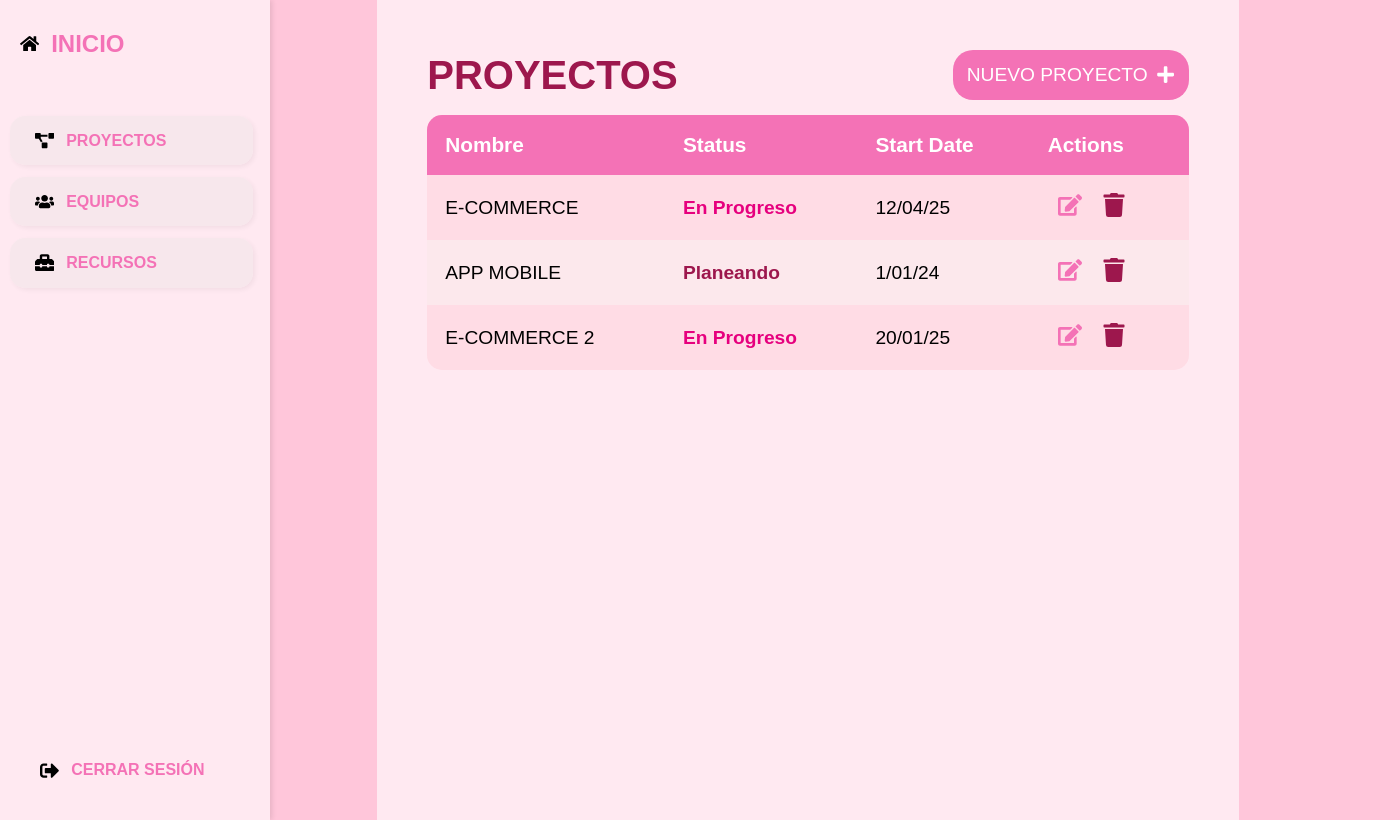
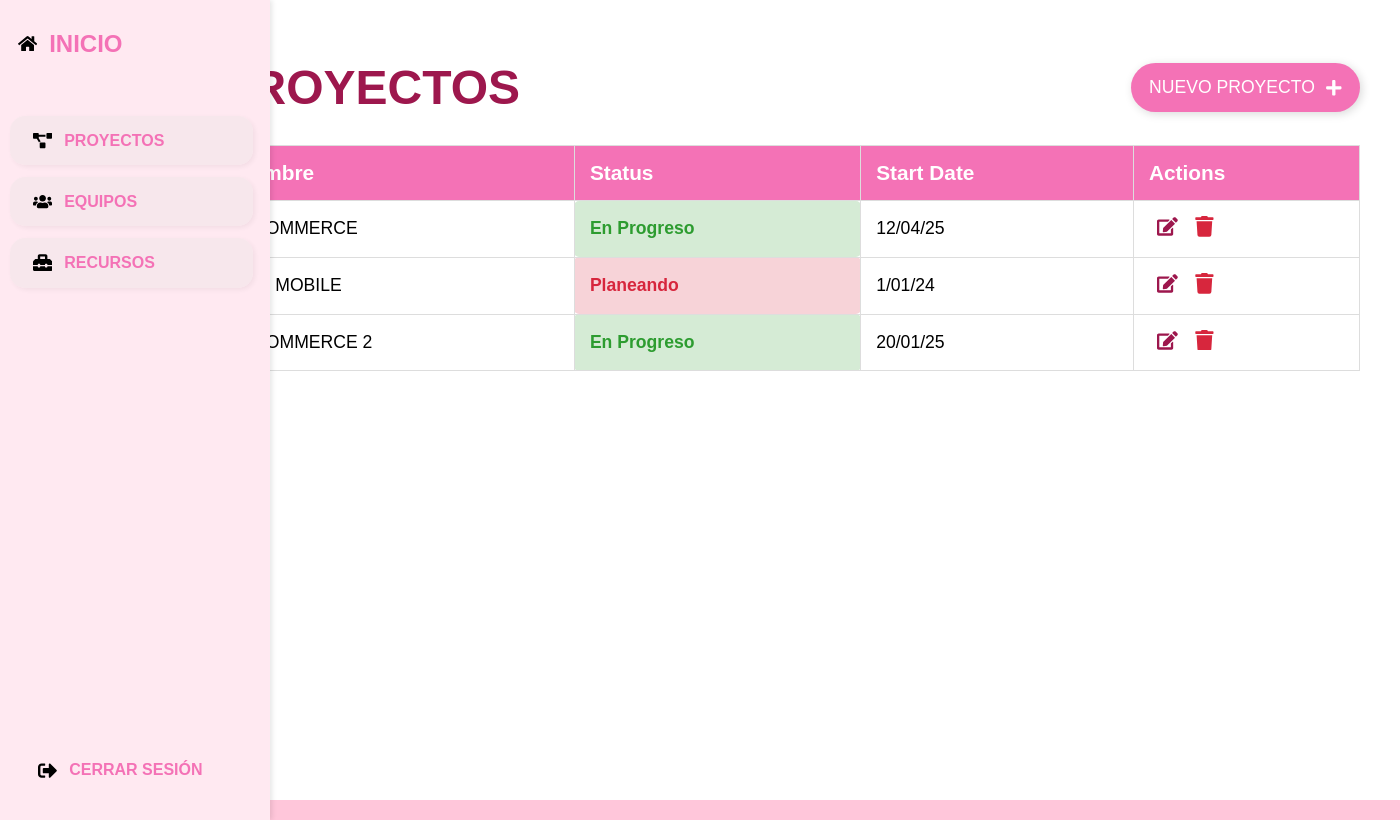
Before and after one commit to AxelMendoz/front, a React (Vite) app: page /proyectos in a window 1280 px wide. Shown: the whole page, 1400 px wide, since content can reach past the window. Built offline with nearby package versions, Linux system fonts and the light colour scheme.

Commit message:
CAMBIOS FRONT CSS

```diff
--- a/src/Styles/Dashboard.css
+++ b/src/Styles/Dashboard.css
@@ -1,12 +1,15 @@
 .dashboard-container {
-    margin-left: 330px; /* Para no chocar con el sidebar */
-    padding: 20px;
-    background-color: #FFE9F1;
+    margin-left: 350px; /* Aumenta el margen izquierdo para más separación */
+    padding: 500px; /* Aumenta el padding para más espacio interior */
+    background-color: #FFC6DA;
     min-height: 100vh;
     display: flex;
     flex-direction: column;
     gap: 20px;
+    margin-right: 20px; /* Agrega un margen derecho para separación */
 }
+
+
 
 /* Perfil */
 .profile-card {
--- a/src/Styles/Equipos.css
+++ b/src/Styles/Equipos.css
@@ -2,11 +2,13 @@
     display: flex;
     flex-direction: column;
     align-items: center;
-    background-color: #FFE9F1;
+    background-color: #FFC6DA; /* Rosa de fondo */
     min-height: 100vh;
-    padding: 65px;
-    margin-left: 150px;
-    width: calc(100% - 95px);
+    padding: 0; /* Eliminar padding innecesario */
+    margin-left: 150px; /* Mantener espacio para la sidebar */
+    width: 100%; /* Asegurar que ocupe todo el ancho disponible */
+    box-sizing: border-box;
+    margin-right: 450px;
 }
 
 .titleContainer {
@@ -15,87 +17,86 @@
     align-items: center;
     width: 100%;
     max-width: 900px;
-    margin-bottom: 20px;
+    margin-bottom: 30px; /* Aumentar espacio debajo del título */
+    margin-top: 50px; /* Baja el título */
 }
 
 /* Estilo del título */
 .title {
     color: #9D174D;
-    font-size: 2rem;
+    font-size: 3rem; /* Tamaño de fuente más grande */
     font-weight: bold;
+    margin: 0;
 }
 
 /* Estilo del botón de Nuevo Equipo */
 .newTeamButton {
     background-color: #F472B6;
     color: #fff;
-    font-size: 0.9rem;
+    font-size: 1rem; /* Ajustar tamaño de texto */
     font-weight: bold;
-    padding: 6px 12px;
+    padding: 10px 20px; /* Añadir más espacio al botón */
     width: auto;
-    max-width: 200px;
-    border-radius: 20px;
+    max-width: 250px; /* Limitar ancho máximo del botón */
+    border-radius: 25px;
     border: none;
     cursor: pointer;
     display: flex;
     align-items: center;
     gap: 10px;
-    box-shadow: 2px 2px 5px rgba(0, 0, 0, 0.1);
+    box-shadow: 2px 2px 10px rgba(0, 0, 0, 0.1);
     transition: transform 0.2s ease-in-out;
 }
 
-
 .newTeamButton:hover {
-    transform: scale(1.05);
+    transform: scale(1.1); /* Hacer el botón un poco más grande al pasar el ratón */
 }
 
 .equiposGrid {
     display: grid;
-    grid-template-columns: repeat(2, 1fr); /* Esto crea dos columnas */
-    gap: 20px;
+    grid-template-columns: repeat(auto-fill, minmax(300px, 1fr)); /* Crear columnas flexibles para una mejor visualización */
+    gap: 30px; /* Separación entre las tarjetas */
     justify-content: center;
-    margin-top: 20px;
+    margin-top: 30px;
     width: 100%;
-  }
+}
 
-/* Tarjetas de equipos */
 .teamCard {
-    background-color: #F5E8EB;
+    background-color: #fff; /* Fondo blanco para las tarjetas */
     padding: 20px;
     border-radius: 15px;
-    box-shadow: 2px 2px 5px rgba(0, 0, 0, 0.1);
+    box-shadow: 2px 2px 15px rgba(0, 0, 0, 0.1); /* Sombra más pronunciada */
     text-align: center;
     flex: 1;
-    max-width: 400px;
+    max-width: 400px; /* Limitar tamaño máximo de las tarjetas */
     transition: transform 0.2s ease-in-out;
 }
 
 .teamCard:hover {
-    transform: scale(1.05);
+    transform: scale(1.05); /* Efecto hover en las tarjetas */
 }
 
 .teamCard h3 {
     color: #9D174D;
-    font-size: 1.2rem;
+    font-size: 1.4rem; /* Hacer más grande el título */
     font-weight: bold;
+    margin-bottom: 10px;
 }
 
 .teamCard p {
     color: #9D174D;
-    font-size: 1rem;
+    font-size: 1.1rem; /* Ajustar tamaño de la descripción */
     font-weight: bold;
 }
 
-/* Estilo de los iconos */
 .teamCard svg {
-    font-size: 1.5rem;
-    margin-top: 5px;
+    font-size: 1.8rem; /* Aumentar el tamaño de los iconos */
+    margin-top: 10px;
     color: #9D174D;
 }
 
-/* Contador de miembros */
 .members-count {
     color: #9D174D;
-    font-size: 0.9rem;
+    font-size: 1rem;
     margin-top: 10px;
 }
--- a/src/Styles/Proyectos.css
+++ b/src/Styles/Proyectos.css
@@ -1,73 +1,72 @@
 .proyectos-container {
     display: flex;
-    background-color: #FFE9F1;
-    min-height: 100vh;
-    padding: 20px;
-    margin-left: 168px;
-    width: calc(100% - 40px);
+    background-color: #fff; /* Fondo blanco para toda la ventana */
+    min-height: 100vh; /* Aseguramos que ocupe toda la pantalla */
+    padding: 0; /* Eliminar padding innecesario */
+    margin-left: 150px; /* Mantener el espacio para la sidebar */
+    width: 100%; /* Aseguramos que ocupe todo el ancho disponible */
+    box-sizing: border-box;
+    margin-right: 450px; /* Ajustar para el espacio del sidebar */
 }
 
 .proyectos-content {
     flex: 1;
-    padding: 30px;
-    max-width: 95vw;
-    width: 100%;
-    margin: auto;
+    padding: 40px; /* Añadir más espacio alrededor del contenido */
+    width: 100%; /* Aseguramos que ocupe todo el ancho disponible */
     margin-top: 20px;
+    box-sizing: border-box;
 }
 
 .header {
     display: flex;
     justify-content: space-between;
     align-items: center;
-    margin-bottom: 15px;
-    width: 100%;
+    margin-bottom: 30px;
 }
 
 .header h1 {
     color: #9D174D;
-    font-size: 2.5rem;
+    font-size: 3rem;
     font-weight: bold;
     margin: 0;
 }
 
 .nuevo-proyecto-btn {
     background-color: #F472B6;
-    color: #ffffff;
-    padding: 12px 14px;
-    border: none;
-    border-radius: 20px;
+    color: white;
+    padding: 14px 18px;
+    border-radius: 25px;
+    font-size: 1.1rem;
+    cursor: pointer;
     display: flex;
     align-items: center;
-    justify-content: center;
-    gap: 8px;
-    font-size: 1.2rem;
-    cursor: pointer;
-    height: 50px;
-    width: fit-content;
-    min-width: 150px;
-    text-align: center;
+    gap: 10px;
+    box-shadow: 2px 2px 10px rgba(0, 0, 0, 0.15);
+    transition: transform 0.2s ease-in-out;
+    width: auto;
+    max-width: 250px;
 }
 
 .nuevo-proyecto-btn:hover {
-    background-color: #9D174D;
+    transform: scale(1.1);
+}
+
+.proyectos-table-container {
+    margin-top: 30px;
+    overflow-x: auto;
 }
 
 .proyectos-table {
     width: 100%;
-    max-width: 98vw;
     border-collapse: collapse;
-    background-color: #FFDCE5;
-    border-radius: 15px;
-    overflow: hidden;
-    font-size: 1.2rem;
+    text-align: left;
+    background-color: #fff; /* Fondo blanco para la tabla */
+    box-shadow: 2px 2px 15px rgba(0, 0, 0, 0.1);
 }
 
-.proyectos-table th,
-.proyectos-table td {
-    padding: 18px;
-    text-align: left;
-    width: auto;
+.proyectos-table th, .proyectos-table td {
+    padding: 15px;
+    border: 1px solid #ddd;
 }
 
 .proyectos-table th {
@@ -76,38 +75,41 @@
     font-size: 1.3rem;
 }
 
-.proyectos-table tr:nth-child(even) {
-    background-color: #FCE8EC;
+.proyectos-table td {
+    font-size: 1.1rem;
 }
 
-.proyectos-table tr:hover {
-    background-color: #F5BBC9;
+.status {
+    padding: 7px 10px;
+    border-radius: 5px;
+    font-weight: bold;
 }
 
-/* Status */
-.status {
-    font-weight: bold;
-    font-size: 1.2rem;
+.status.progreso {
+    color: #2D9C30;
+    background-color: rgba(45, 156, 48, 0.2);
 }
 
-.progreso {
-    color: #E6007E;
+.status.planeando {
+    color: #D7263D;
+    background-color: rgba(215, 38, 61, 0.2);
 }
 
-.planeando {
+.icon {
+    font-size: 1.3rem;
+    margin: 0 8px;
+    cursor: pointer;
+    transition: transform 0.2s ease-in-out;
+}
+
+.icon.edit {
     color: #9D174D;
 }
 
-.icon {
-    cursor: pointer;
-    margin: 0 10px;
-    font-size: 1.5rem;
+.icon.delete {
+    color: #D7263D;
 }
 
-.icon.edit {
-    color: #F472B6;
+.icon:hover {
+    transform: scale(1.1);
 }
-
-.icon.delete {
-    color: #9D174D;
-}
--- a/src/Styles/Recursos.css
+++ b/src/Styles/Recursos.css
@@ -1,126 +1,106 @@
+/* General container */
 .recursos-container {
     display: flex;
-    background-color: #FFE9F1;
+    background-color: #F4F4F9; /* Fondo más neutro */
     min-height: 100vh;
-    padding: 20px;
+    padding: 100px;
     margin-left: 270px;
+    width: calc(100% - 270px);
+    box-sizing: border-box;
+    margin-right: 270px;
+    flex-direction: column; /* Para tener los elementos en una sola columna */
+    align-items: center; /* Centra todo el contenido */
 }
 
-.recursos-content {
-    flex: 1;
-    padding: 30px;
-    max-width: 1400px;
-    width: 90%;
-    margin: auto;
-    margin-top: 20px;
-}
-
+/* Título */
 .recursos-content h1 {
-    color: #9D174D;
+    color: #5D3F6B; /* Color morado elegante */
     font-size: 2.5rem;
     font-weight: bold;
-    margin-bottom: 20px;
     text-align: center;
 }
 
+/* Contenedor de tarjetas */
 .recursos-cards {
     display: flex;
-    gap: 20px;
+    gap: 40px; /* Aumentado el gap para separar más las tarjetas */
     justify-content: center;
     flex-wrap: wrap;
+    margin-top: 20px;
+    width: 100%;
 }
 
-/* Tarjeta de cada recurso */
+/* Estilo de las tarjetas */
 .recurso-card {
     width: 380px;
-    background-color: #FFDCE5;
-    border-radius: 15px;
-    box-shadow: 2px 2px 10px rgba(0, 0, 0, 0.1);
+    background-color: #F9F9F9; /* Fondo suave para las tarjetas */
+    border-radius: 10px;
+    box-shadow: 0px 4px 10px rgba(0, 0, 0, 0.1);
     padding: 20px;
     text-align: center;
     display: flex;
     flex-direction: column;
     align-items: center;
     transition: transform 0.2s ease-in-out;
+    margin-bottom: 30px; /* Aumentado el margen inferior entre tarjetas */
 }
 
 .recurso-card:hover {
-    transform: scale(1.03);
+    transform: scale(1.05);
 }
 
+/* Títulos de las tarjetas */
 .recurso-card h2 {
-    color: #9D174D;
+    color: #3C3C3C; /* Color gris oscuro */
     font-size: 1.6rem;
     margin-bottom: 10px;
 }
 
+/* Descripción de las tarjetas */
 .recurso-card p {
     font-size: 1rem;
-    color: #6e1423;
+    color: #555555; /* Gris neutro */
     margin: 5px 0;
-    font-weight: bold;
+    font-weight: normal;
 }
 
-/* Lista de recursos asignados */
-.lista-recursos {
-    text-align: left;
-    list-style: none;
-    padding: 0;
-    margin-top: 10px;
-    width: 100%;
-}
-
-.lista-recursos li {
-    font-size: 1rem;
-    padding: 5px;
-    border-radius: 5px;
-    margin-bottom: 5px;
-    text-align: center;
-    font-weight: bold;
-}
-
-/* Colores para disponibilidad de recursos */
-.disponible {
-    color: #2D9C30;
-    background-color: rgba(45, 156, 48, 0.2);
-}
-
-.no-disponible {
-    color: #D7263D;
-    background-color: rgba(215, 38, 61, 0.2);
-}
-
-/* Estilos para los campos de entrada */
+/* Campos de entrada */
 .input-recurso, .select-recurso {
     width: 90%;
-    padding: 8px;
+    padding: 10px;
     margin-top: 10px;
-    border: 2px solid #F472B6;
+    border: 2px solid #D1C6E4; /* Borde suave */
     border-radius: 8px;
     font-size: 1rem;
     text-align: center;
     outline: none;
     transition: 0.3s;
+    background-color: #F9F9F9; /* Fondo suave para entradas */
 }
 
 .input-recurso:focus, .select-recurso:focus {
-    border-color: #9D174D;
+    border-color: #5D3F6B; /* Color al enfocar */
 }
 
-/* Botón para agregar recursos */
+/* Botón de agregar */
 .btn-agregar {
-    background-color: #F472B6;
+    background-color: #5D3F6B; /* Morado elegante */
     color: white;
-    padding: 10px 14px;
+    padding: 14px 18px;
     border: none;
-    border-radius: 20px;
+    border-radius: 30px;
     font-size: 1rem;
     cursor: pointer;
-    margin-top: 10px;
+    margin-top: 20px;
     transition: 0.3s;
+    display: block;
+    margin-left: auto;
+    margin-right: auto;
+    margin: 20px auto; /* Asegura que el botón se centre automáticamente */
+    width: auto; /* El ancho del botón se ajustará al contenido */
 }
 
 .btn-agregar:hover {
-    background-color: #9D174D;
+    background-color: #3C2F4A; /* Morado más oscuro al hacer hover */
     transform: scale(1.05);
 }
--- a/src/components/Registrar/FormsRegistrar.tsx
+++ b/src/components/Registrar/FormsRegistrar.tsx
@@ -8,8 +8,12 @@ function FormsRegistrar() {
     email: '',
     password: '',
     confirmPassword: '',
+    verificationCode: '',
   });
   const [message, setMessage] = useState('');
+  const [step, setStep] = useState(1); // Paso 1: Ingresar correo, Paso 2: Ingresar código
+  const [verificationCodeSent, setVerificationCodeSent] = useState(false);
+  const [isLoading, setIsLoading] = useState(false); // Para manejar el estado de carga
   const navigate = useNavigate();
 
   const handleChange = (e: React.ChangeEvent<HTMLInputElement>) => {
@@ -20,56 +24,107 @@ function FormsRegistrar() {
     }));
   };
 
-  const validateUsername = (username: string) => {
-    const usernameRegex = /^[a-zA-Z0-9]{1,8}$/;
-    return usernameRegex.test(username);
-  };
-
-  const validateEmail = (email: string) => {
-    const emailRegex = /^[^\s@]+@[^\s@]+\.[^\s@]+$/;
-    return emailRegex.test(email);
-  };
-
-  const validatePassword = (password: string) => {
-    return password.length >= 5 && /[0-9]/.test(password);
-  };
-
-  const handleSubmit = (e: React.FormEvent) => {
+  // Paso 1: Enviar correo y generar código
+  const handleSubmitStep1 = async (e: React.FormEvent) => {
     e.preventDefault();
 
-    if (!formData.username || !formData.email || !formData.password || !formData.confirmPassword) {
+    // Validar campos de correo y nombre de usuario
+    if (!formData.username || !formData.email) {
       setMessage('Por favor, completa todos los campos.');
       return;
     }
 
-    if (!validateUsername(formData.username)) {
-      setMessage('El usuario debe tener máximo 8 caracteres y solo contener letras y números.');
+    setIsLoading(true); // Activar el estado de carga
+
+    try {
+      // Enviar el correo y generar código en el backend
+      const response = await fetch('http://localhost:3000/auth/send-code', {
+        method: 'POST',
+        headers: {
+          'Content-Type': 'application/json',
+        },
+        body: JSON.stringify({
+          email: formData.email,
+          username: formData.username,
+        }),
+      });
+
+      const data = await response.json();
+
+      if (data.status === 'error') {
+        setMessage(data.message);
+      } else {
+        setMessage('¡Código de verificación enviado a tu correo!');
+        setVerificationCodeSent(true);
+        setStep(2); // Pasar al paso 2 para ingresar el código
+      }
+    } catch (error) {
+      console.error('Error al enviar el código', error);
+      setMessage('Error al enviar el código. Intenta nuevamente.');
+    } finally {
+      setIsLoading(false); // Desactivar el estado de carga
+    }
+  };
+
+  // Paso 2: Verificar código y registrar
+  const handleSubmitStep2 = async (e: React.FormEvent) => {
+    e.preventDefault();
+
+    if (!formData.verificationCode) {
+      setMessage('Por favor, ingresa el código de verificación.');
       return;
     }
 
-    if (!validateEmail(formData.email)) {
-      setMessage('El correo electrónico no es válido.');
-      return;
-    }
+    setIsLoading(true); // Activar el estado de carga
 
-    if (!validatePassword(formData.password)) {
-      setMessage('La contraseña debe tener al menos 5 caracteres, incluyendo un número.');
-      return;
-    }
+    try {
+      // Verificar el código de verificación con el backend
+      const response = await fetch('http://localhost:3000/auth/verify', {
+        method: 'POST',
+        headers: {
+          'Content-Type': 'application/json',
+        },
+        body: JSON.stringify({
+          email: formData.email,
+          verificationCode: formData.verificationCode,
+        }),
+      });
 
-    if (formData.password !== formData.confirmPassword) {
-      setMessage('Las contraseñas no coinciden.');
-      return;
-    }
+      const data = await response.json();
 
+      if (data.status === 'error') {
+        setMessage(data.message);
+      } else {
+        // Código válido, completar el registro
+        const response2 = await fetch('http://localhost:3000/auth/register', {
+          method: 'POST',
+          headers: {
+            'Content-Type': 'application/json',
+          },
+          body: JSON.stringify({
+            email: formData.email,
+            username: formData.username,
+            password: formData.password,
+          }),
+        });
+
+        const data2 = await response2.json();
+
+        if (data2.status === 'error') {
+          setMessage(data2.message);
+        } else {
           setMessage('¡Registro exitoso!');
           setTimeout(() => {
-      navigate('/');
+            navigate('/'); // Redirige al login
           }, 500);
-  };
-
-  const handleLoginRedirect = () => {
-    navigate('/');
+        }
+      }
+    } catch (error) {
+      console.error('Error al verificar el código', error);
+      setMessage('Error al verificar el código. Intenta nuevamente.');
+    } finally {
+      setIsLoading(false); // Desactivar el estado de carga
+    }
   };
 
   return (
@@ -78,7 +133,8 @@ function FormsRegistrar() {
         <div className="contentBox">
           <h1>Regístrate</h1>
           <p>Crea una cuenta e infórmate de las estadísticas del uso de la tecnología en jóvenes.</p>
-          <form onSubmit={handleSubmit} className="form">
+          {step === 1 ? (
+            <form onSubmit={handleSubmitStep1} className="form">
               <input
                 type="text"
                 name="username"
@@ -95,31 +151,29 @@ function FormsRegistrar() {
                 onChange={handleChange}
                 required
               />
+              <button type="submit" disabled={isLoading}>
+                Enviar código de verificación
+              </button>
+            </form>
+          ) : (
+            <div>
+              <p>Se ha enviado un código de verificación a tu correo. Ingresa el código para completar el registro:</p>
+              <form onSubmit={handleSubmitStep2} className="form">
                 <input
-              type="password"
-              name="password"
-              placeholder="Contraseña"
-              value={formData.password}
+                  type="text"
+                  name="verificationCode"
+                  placeholder="Código de verificación"
+                  value={formData.verificationCode || ''}
                   onChange={handleChange}
                   required
                 />
-            <input
-              type="password"
-              name="confirmPassword"
-              placeholder="Confirmar contraseña"
-              value={formData.confirmPassword}
-              onChange={handleChange}
-              required
-            />
-            <button type="submit">Registrar</button>
+                <button type="submit" disabled={isLoading}>
+                  Verificar código
+                </button>
               </form>
-          <p>
-            ¿Ya tienes una cuenta?{' '}
-            <span onClick={handleLoginRedirect} className="loginLink">
-              Inicia sesión
-            </span>
-          </p>
-          {message && <p className="successMessage">{message}</p>}
+            </div>
+          )}
+          <p>{message}</p>
         </div>
       </div>
       <div className="seccionRight"></div>
--- a/src/pages/Dashboard.tsx
+++ b/src/pages/Dashboard.tsx
@@ -5,11 +5,13 @@ import { Chart as ChartJS, CategoryScale, LinearScale, PointElement, LineElement
 import { FaUserCircle } from 'react-icons/fa';
 import '../Styles/Dashboard.css';
 
+// Registra los componentes de Chart.js necesarios
 ChartJS.register(CategoryScale, LinearScale, PointElement, LineElement, Title, Tooltip, Legend);
 
 const Dashboard = () => {
   const [dropdownOpen, setDropdownOpen] = useState(false);
 
+  // Datos para el gráfico de la línea
   const data = {
     labels: ['Enero', 'Febrero', 'Marzo', 'Abril', 'Mayo', 'Junio'],
     datasets: [
@@ -25,13 +27,18 @@ const Dashboard = () => {
 
   return (
     <div className="dashboard-container">
+      {/* Barra lateral */}
       <Sidebar />
+
       <div className="dashboard-content">
+        {/* Información del perfil */}
         <div className="profile-card">
           <div className="profile-info">
-            <h2>Nombre del Usuario</h2>
-            <p>Administrador</p>
+
+            <h1>Administrador</h1>
           </div>
+
+          {/* Icono de usuario y dropdown */}
           <div
             className="user-icon-container"
             onMouseEnter={() => setDropdownOpen(true)}
@@ -50,6 +57,7 @@ const Dashboard = () => {
           </div>
         </div>
 
+        {/* Métricas */}
         <div className="metrics">
           <div className="metric-card">
             <h3>Proyectos Totales</h3>
@@ -65,6 +73,7 @@ const Dashboard = () => {
           </div>
         </div>
 
+        {/* Gráfico de proyectos realizados por mes */}
         <div className="chart-container">
           <h3>Proyectos Realizados por Mes</h3>
           <Line data={data} />
--- a/src/pages/Equipos.tsx
+++ b/src/pages/Equipos.tsx
@@ -7,7 +7,11 @@ const Equipos = () => {
   return (
     <div className="equiposContainer">
       <Sidebar />
-      <h1 className="title">EQUIPOS</h1>
+
+      {/* Título */}
+      <div className="titleContainer">
+        <h1 className="title">EQUIPOS</h1>
+      </div>
 
       {/* Botón de Nuevo Equipo */}
       <button className="newTeamButton">
@@ -29,7 +33,6 @@ const Equipos = () => {
           <p className="members-count">2 miembros</p>
         </div>
 
-        {/* Nuevo equipo debajo del equipo 1 */}
         <div className="teamCard" id="equipo3">
           <h3>DESIGN TEAM</h3>
           <p>UX/UI</p>
@@ -37,7 +40,6 @@ const Equipos = () => {
           <p className="members-count">4 miembros</p>
         </div>
 
-        {/* Nuevo equipo debajo del equipo 2 */}
         <div className="teamCard" id="equipo4">
           <h3>DEVOPS TEAM</h3>
           <p>Infrastructure</p>
--- a/src/pages/Proyectos.tsx
+++ b/src/pages/Proyectos.tsx
@@ -20,6 +20,7 @@ const Proyectos = () => {
             NUEVO PROYECTO <FaPlus />
           </button>
         </div>
+        <div className="proyectos-table-container">
           <table className="proyectos-table">
             <thead>
               <tr>
@@ -47,6 +48,7 @@ const Proyectos = () => {
           </table>
         </div>
       </div>
+    </div>
   );
 };
 
```
Lines whose indentation alone changed are shown as unchanged.
